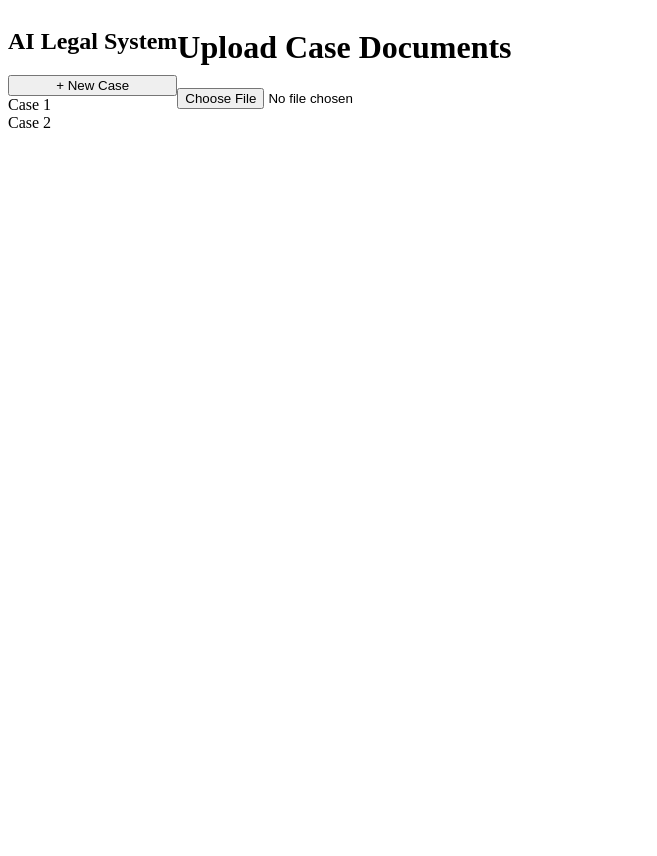
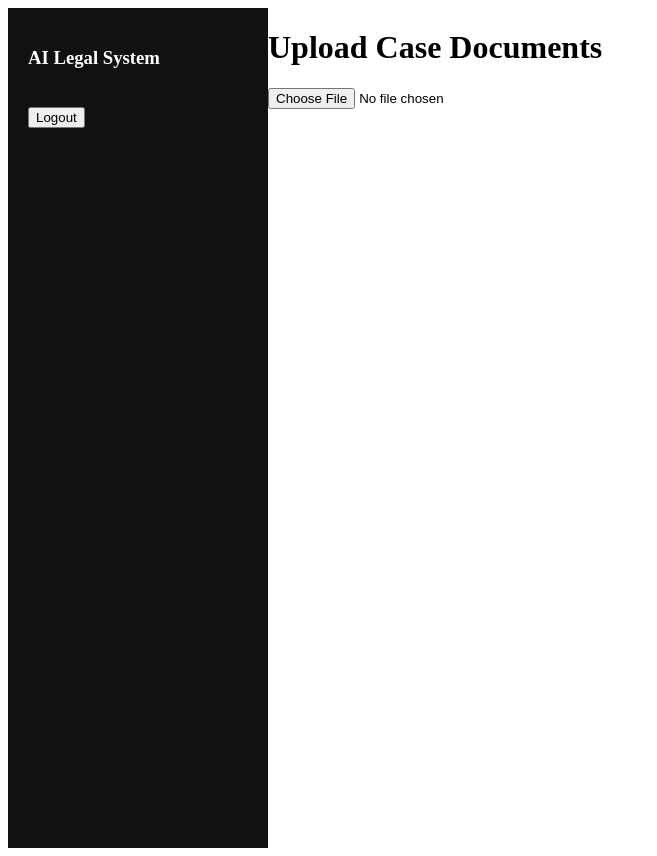
Before and after one commit to aaryan-purohit-2465/Legal-Intelligence-System, a React (Vite) app in the folder frontend/: page /dashboard in a window 1280 px wide. Shown: the whole page, without its empty margins (0-657 px from the left). Before the commit the page ends 816 px from the top, so only its background shows below. Built offline with nearby package versions, Linux system fonts and the light colour scheme; sample sign-in values are in the browser's storage.

Commit message:
UI enhancement

```diff
--- a/frontend/src/components/Sidebar.jsx
+++ b/frontend/src/components/Sidebar.jsx
@@ -1,22 +1,29 @@
-export default function Sidebar() {
+import { useNavigate } from "react-router-dom";
+
+function Sidebar() {
+
+  const navigate = useNavigate();
+
+  const logout = () => {
+    localStorage.removeItem("token");
+    navigate("/");
+  };
+
   return (
-    <div className="w-64 bg-gray-900 text-white p-4">
-      <h2 className="text-xl font-bold mb-6">
-        AI Legal System
-      </h2>
+    <div style={{
+      width: "220px",
+      height: "100vh",
+      background: "#111",
+      color: "white",
+      padding: "20px"
+    }}>
+      <h3>AI Legal System</h3>
 
-      <button className="w-full bg-gray-800 p-2 rounded mb-2">
-        + New Case
+      <button onClick={logout} style={{ marginTop: "20px" }}>
+        Logout
       </button>
-
-      <div className="mt-4 space-y-2">
-        <div className="bg-gray-800 p-2 rounded">
-          Case 1
-        </div>
-        <div className="bg-gray-800 p-2 rounded">
-          Case 2
-        </div>
-      </div>
     </div>
   );
 }
+
+export default Sidebar;
```
